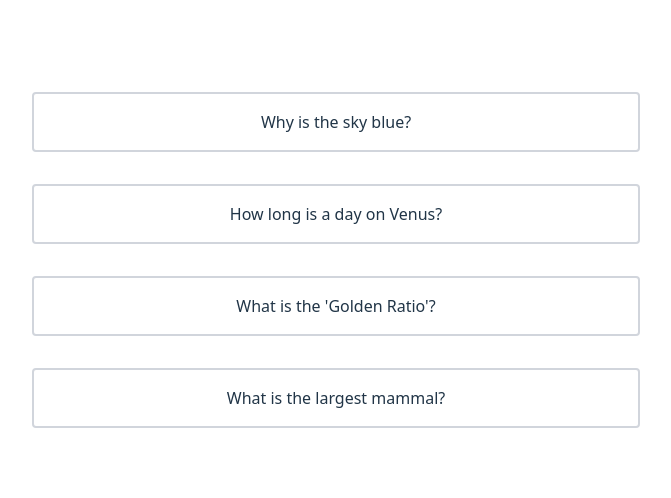
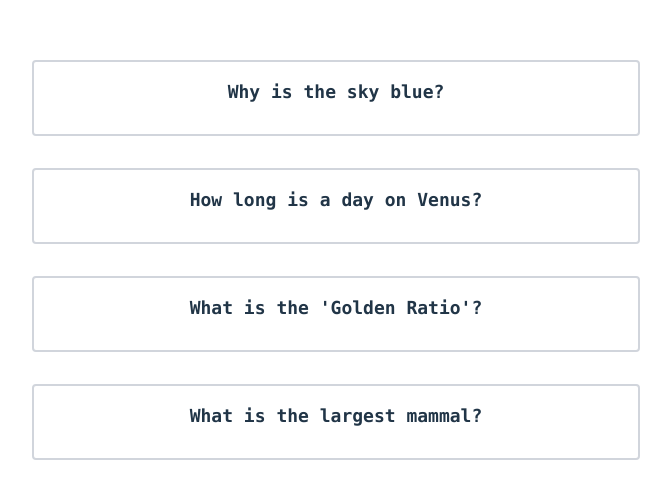
Before and after one commit to junaid-h0ssain/comp-react, a React (Vite) app: page / in a window 1280 px wide. Shown: the part 156-654 px from the top of the page, without its empty margins (304-975 px from the left). Built offline with nearby package versions, Linux system fonts and the light colour scheme.

Commit message:
refactor: improve Accordion component structure and click handling

```diff
--- a/src/components/Accordion.tsx
+++ b/src/components/Accordion.tsx
@@ -43,9 +43,9 @@ export default function Accordion() {
   return (
     <div className="flex flex-col text-center justify-center w-2xl m-4 p-4">
       {data.map((item) => (
-        <div onClick={() => toggle(item.id)} key={item.id} className="flex flex-col m-4 p-4 border-2 border-gray-300 rounded">
-          <h3>{item.question}</h3>
-          {selected === item.id && <p>{item.answer}</p>}
+        <div key={item.id} className="flex flex-col m-4 p-4 border-2 border-gray-300 rounded">
+          <h3 onClick={() => toggle(item.id)} className="font-mono font-extrabold text-lg mb-3 cursor-pointer">{item.question}</h3>
+          {selected === item.id && <p className="font-mono">{item.answer}</p>}
         </div>
       ))}
     </div>
```
